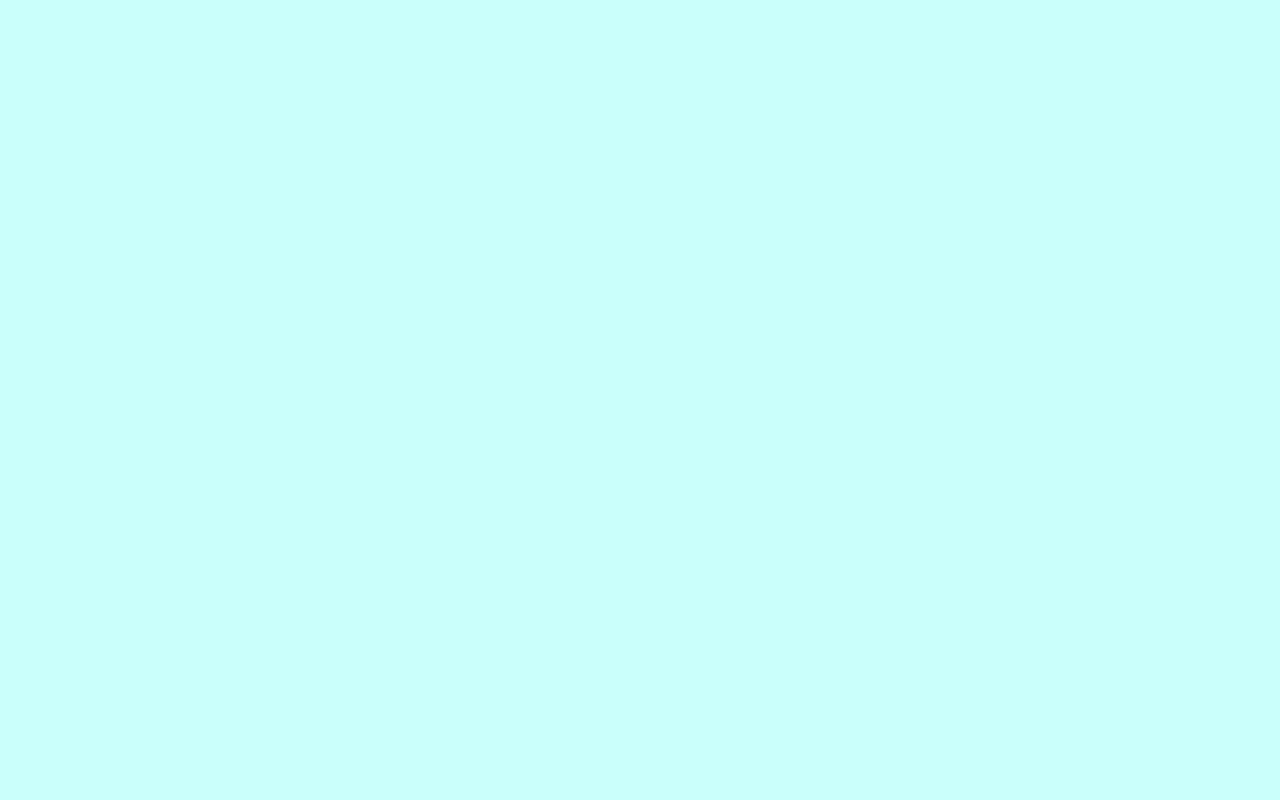
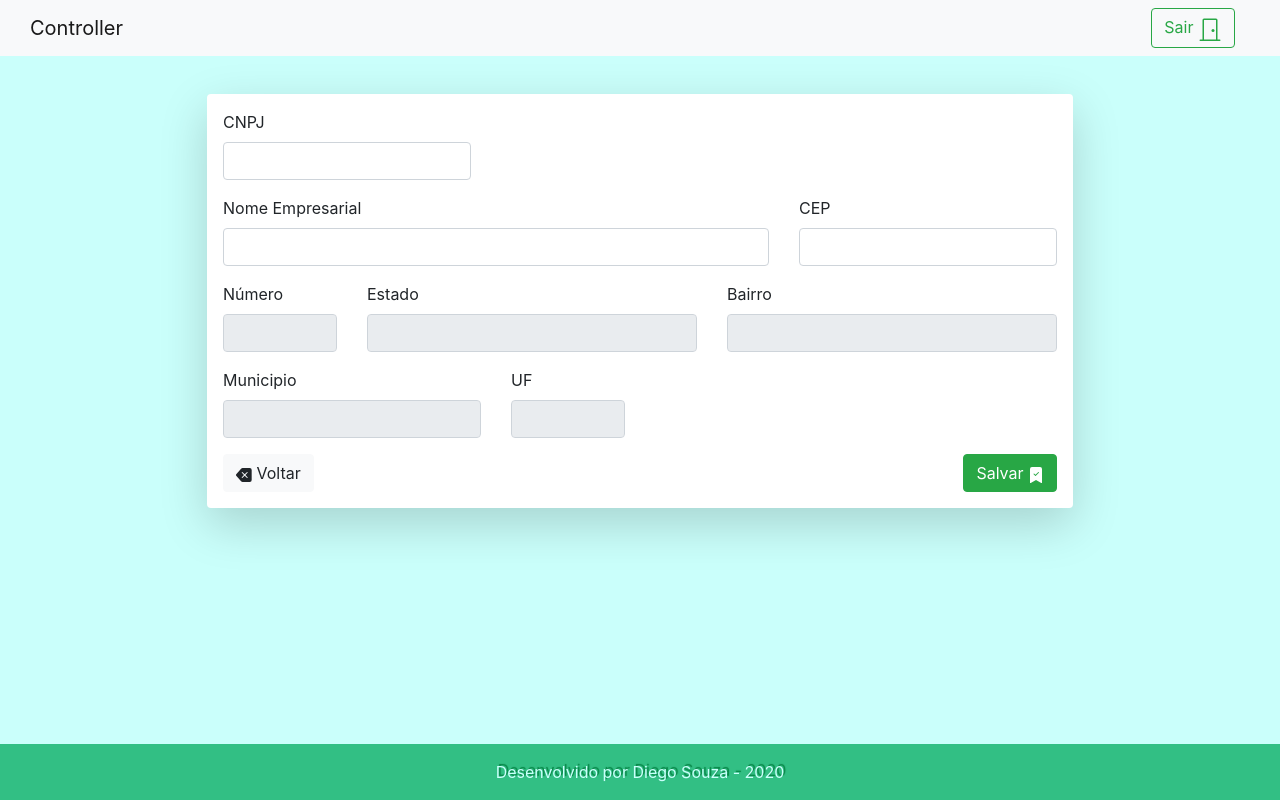
Before and after one commit to Diegobuenodesouza/faturaCliente, an Angular app: page /home/cadastro in a window 1280 px wide. Before the commit this address led to /. Built offline with nearby package versions, Linux system fonts and the light colour scheme.

Commit message:
layout cadastro e servico busca cep

```diff
--- /dev/null
+++ b/src/app/_model/cliente.ts
@@ -0,0 +1,18 @@
+import { Servico } from './servico';
+
+export class Cliente{
+
+    constructor(
+        public CNPJ: string,
+        public nomeEmpresarial: string,
+        public logradouro: string,
+        public numero: string,
+        public cep: string,
+        public bairro: string,
+        public estado: string,
+        public UF: string,
+        public listaServico: Array<Servico>
+    ){
+
+    }
+}
--- a/src/app/app-routing.module.ts
+++ b/src/app/app-routing.module.ts
@@ -1,6 +1,7 @@
 import { Component, NgModule } from '@angular/core';
 import { Routes, RouterModule } from '@angular/router';
 import { CadastroComponent } from './home/cadastro/cadastro.component';
+import { ClientesComponent } from './home/clientes/clientes.component';
 
 import { HomeComponent } from './home/home.component';
 import { PaginaLoginComponent } from './pagina-login/pagina-login.component';
@@ -8,7 +9,8 @@ import { PaginaLoginComponent } from './pagina-login/pagina-login.component';
 const routes: Routes = [
   { path: '' , component: PaginaLoginComponent},
   { path: 'home' , component: HomeComponent , children : [
-    { path: '' , component: CadastroComponent}
+    { path: '' , component: ClientesComponent},
+    { path: 'cadastro' , component: CadastroComponent}
 
   ] }
 ];
--- /dev/null
+++ b/src/app/busca-cep.service.ts
@@ -0,0 +1,17 @@
+import { HttpClient } from '@angular/common/http';
+import { Injectable } from '@angular/core';
+import { Observable } from 'rxjs';
+
+@Injectable({
+  providedIn: 'root'
+})
+export class BuscaCepService {
+
+  private BUSCA_CEP = 'https://viacep.com.br/ws';
+  constructor(private http: HttpClient) { }
+
+  buscarCEP(cep: string): Observable<any> {
+    return this.http.get(`${this.BUSCA_CEP}/${cep}/json`);
+  }
+
+}
--- a/src/app/home/cadastro/cadastro.component.css
+++ b/src/app/home/cadastro/cadastro.component.css
@@ -1,3 +1,4 @@
 .container{
-    margin-top: 60px;
+    margin-top: 70px;
+    width: 70%;;
 }
--- a/src/app/home/cadastro/cadastro.component.html
+++ b/src/app/home/cadastro/cadastro.component.html
@@ -1,39 +1,98 @@
 <div class="container">
-    <h1>teste</h1>
-    <h1>teste</h1>
-    <h1>teste</h1>
-    <h1>teste</h1>
-    <h1>teste</h1>
-    <h1>teste</h1>
-    <h1>teste</h1>
-    <h1>teste</h1>
-    <h1>teste</h1>
-    <h1>teste</h1>
-    <h1>teste</h1>
-    <h1>teste</h1>
-    <h1>teste</h1>
-    <h1>teste</h1>
-    <h1>teste</h1>
-    <h1>teste</h1>
-    <h1>teste</h1>
-    <h1>teste</h1>
-    <h1>teste</h1>
-    <h1>teste</h1>
-    <h1>teste</h1>
-    <h1>teste</h1>
-    <h1>teste</h1>
-    <h1>teste</h1>
-    <h1>teste</h1>
-    <h1>teste</h1>
-    <h1>teste</h1>
-    <h1>teste</h1>
-    <h1>teste</h1>
-    <h1>teste</h1>
-    <h1>teste</h1>
-    <h1>teste</h1>
-    <h1>teste</h1>
-    <h1>teste</h1>
-    <h1>teste</h1>
-    <h1>teste</h1>
 
+  <br>
+  <div class="shadow-lg p-3 mb-5 bg-white rounded">
+    <form [formGroup]="formulario">
+      <div class="form-group">
+        <div class="row col-4">
+          <label>CNPJ</label>
+          <input class="form-control" type="text" >
+        </div>
+      </div>
+
+      <!-- // Nome e CEP -->
+      <div class="row">
+
+        <div class="col-8">
+          <div class="form-group">
+            <label>Nome Empresarial</label>
+            <input class="form-control" type="text" >
+          </div>
+        </div>
+
+        <div class="col-4">
+          <div class="form-group">
+            <label>CEP</label>
+            <input class="form-control" #cep type="text" (blur)="buscarCep(cep.value)" >
+          </div>
+        </div>
+
+      </div>
+
+      <div class="row">
+
+        <div class="col-2">
+          <div class="form-group">
+            <label>Número</label>
+            <input class="form-control" type="text" disabled  FormNameControl="numero">
+          </div>
+        </div>
+
+        <div class="col-5">
+          <div class="form-group">
+            <label>Estado</label>
+            <input class="form-control" type="text"   disabled  >
+          </div>
+        </div>
+
+
+        <div class="col-5">
+          <div class="form-group">
+            <label>Bairro</label>
+            <input class="form-control" type="text"   disabled >
+          </div>
+        </div>
+      </div>
+
+      <div class="row">
+        <div class="col-4">
+          <div class="form-group">
+            <label>Municipio</label>
+            <input class="form-control" type="text"  disabled  >
+          </div>
+        </div>
+
+        <div class="col-2">
+          <div class="form-group">
+            <label>UF</label>
+            <input class="form-control" type="text"  disabled >
+          </div>
+        </div>
+      </div>
+
+
+
+      <div class="row">
+        <div class="col d-flex justify-content-star"><button type="button" class="btn btn-light"  [routerLink]="['/home']" routerLinkActive="router-link-active">
+
+            <svg width="1em" height="1em" viewBox="0 0 16 16" class="bi bi-backspace-fill" fill="currentColor" xmlns="http://www.w3.org/2000/svg">
+              <path fill-rule="evenodd" d="M15.683 3a2 2 0 0 0-2-2h-7.08a2 2 0 0 0-1.519.698L.241 7.35a1 1 0 0 0 0 1.302l4.843 5.65A2 2 0 0 0 6.603 15h7.08a2 2 0 0 0 2-2V3zM5.829 5.854a.5.5 0 1 1 .707-.708l2.147 2.147 2.146-2.147a.5.5 0 1 1 .707.708L9.39 8l2.146 2.146a.5.5 0 0 1-.707.708L8.683 8.707l-2.147 2.147a.5.5 0 0 1-.707-.708L7.976 8 5.829 5.854z"></path>
+            </svg>
+            Voltar
+          </button>
+        </div>
+
+        <div class="col d-flex justify-content-end">
+          <button type="button" class="btn btn-success" >
+            Salvar
+            <svg width="1em" height="1em" viewBox="0 0 16 16" class="bi bi-bookmark-check-fill" fill="currentColor" xmlns="http://www.w3.org/2000/svg">
+              <path fill-rule="evenodd" d="M4 0a2 2 0 0 0-2 2v13.5a.5.5 0 0 0 .74.439L8 13.069l5.26 2.87A.5.5 0 0 0 14 15.5V2a2 2 0 0 0-2-2H4zm6.854 5.854a.5.5 0 0 0-.708-.708L7.5 7.793 6.354 6.646a.5.5 0 1 0-.708.708l1.5 1.5a.5.5 0 0 0 .708 0l3-3z"/>
+            </svg>
+          </button>
+        </div>
+      </div>
+
+
+    </form>
+  </div>
 </div>
--- a/src/app/home/cadastro/cadastro.component.ts
+++ b/src/app/home/cadastro/cadastro.component.ts
@@ -1,4 +1,8 @@
 import { Component, OnInit } from '@angular/core';
+import { FormControl, FormGroup } from '@angular/forms';
+import { BuscaCepService } from 'src/app/busca-cep.service';
+import { Cliente} from './../../_model/cliente';
+
 
 @Component({
   selector: 'app-cadastro',
@@ -7,9 +11,30 @@ import { Component, OnInit } from '@angular/core';
 })
 export class CadastroComponent implements OnInit {
 
-  constructor() { }
+  cliente: Cliente;
+
+  formulario = new FormGroup({
+    cnpj: new FormControl(null),
+    nomeEmpresarial: new FormControl(null),
+    logradouro: new FormControl(null),
+    numero: new FormControl(null),
+    cep: new FormControl(null),
+    bairro: new FormControl(null),
+    estado: new FormControl(null),
+    UF: new FormControl(null)
+  });
+
+  constructor(private buscaCep: BuscaCepService) { }
 
   ngOnInit(): void {
   }
 
+  buscarCep(cep: string): any{
+    this.buscaCep.buscarCEP(cep).subscribe(
+      (resposta) => {
+        this.formulario.value.bairro = resposta.bairro;
+        console.log(resposta.bairro);
+      }
+    );
+  }
 }
--- a/src/app/home/clientes/clientes.component.html
+++ b/src/app/home/clientes/clientes.component.html
@@ -1,17 +1,13 @@
 <div class="container">
     <div class="row">
-        <button class="btn btn-success">Cadastrar Cliente</button>
+        <button type="button" class="btn btn-success" [routerLink]="[ 'cadastro']"  >
+            Cadastrar Cliente
+          </button>
     </div>
 
     <div class="row">
         <div class="col">
             <h3 class="text-center">Lista de clientes</h3>
         </div>
-
-
-
-
     </div>
-
-
 </div>
--- a/src/app/home/clientes/clientes.component.ts
+++ b/src/app/home/clientes/clientes.component.ts
@@ -1,4 +1,5 @@
 import { Component, OnInit } from '@angular/core';
+import { Router } from '@angular/router';
 
 @Component({
   selector: 'app-clientes',
@@ -7,9 +8,11 @@ import { Component, OnInit } from '@angular/core';
 })
 export class ClientesComponent implements OnInit {
 
-  constructor() { }
+
+  constructor(private route: Router) { }
 
   ngOnInit(): void {
   }
 
+
 }
--- a/src/app/home/home.component.html
+++ b/src/app/home/home.component.html
@@ -2,7 +2,7 @@
     <app-topo></app-topo>
 </div>
 <div>
-    <app-clientes></app-clientes>
+    <router-outlet></router-outlet>
 </div>
 
 <div class="fixed-bottom">
```
Also changed, not shown: src/app/_model/servico.ts (added, +7 -0 lines), src/app/app.module.ts (+9 -2 lines).
